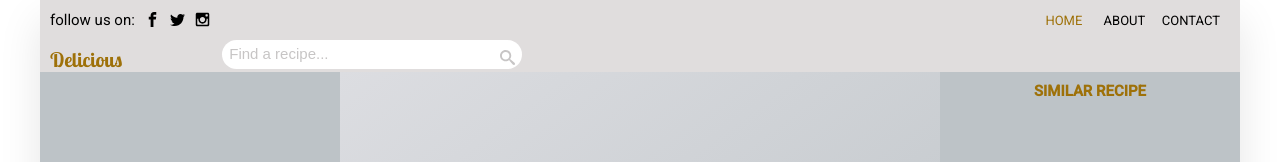
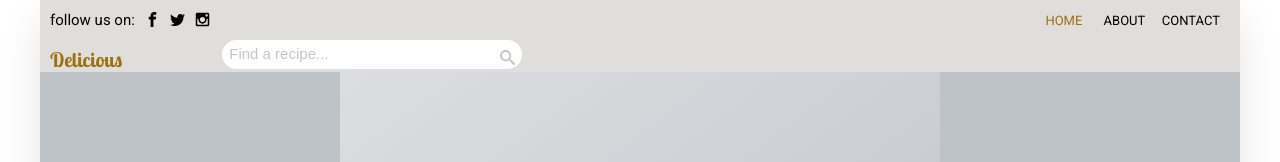
Before and after one commit to joelali5/Delicious, a website built with webpack: page src/index.html in a window 1280 px wide. Shown: the top 162 px of the page. Built offline with nearby package versions, Linux system fonts and the light colour scheme.

Commit message:
fix: similar recipe

```diff
--- a/src/index.html
+++ b/src/index.html
@@ -191,7 +191,7 @@
         </div>
 
         <div class="similar-recipe">
-            <h5 class="similar-recipe__heading">similar recipe</h5>
+            <!-- <h5 class="similar-recipe__heading">similar recipe</h5> -->
             <ul class="similar-recipe__list">
 
                 <!-- <li class="similar-recipe__item">
--- a/src/sass/_similar.scss
+++ b/src/sass/_similar.scss
@@ -6,14 +6,14 @@
     flex-direction: column;
     justify-content: space-between;
 
-    &__heading{
-        padding-top: 1rem;
-        font-size: 1.5rem;
-        text-transform: uppercase;
-        font-family: 'Roboto', sans-serif;
-        color: $color-primary-dark;
-        text-align: center;
-    }
+    // &__heading{
+    //     padding-top: 1rem;
+    //     font-size: 1.5rem;
+    //     text-transform: uppercase;
+    //     font-family: 'Roboto', sans-serif;
+    //     color: $color-primary-dark;
+    //     text-align: center;
+    // }
 
     &__title{
         margin-left: 1.5rem;
```
